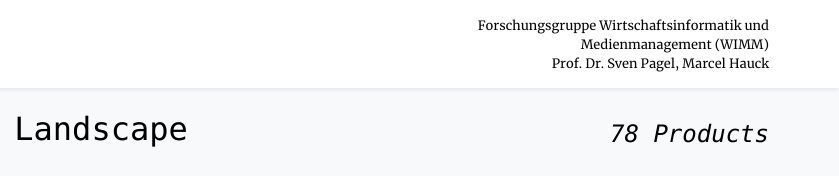
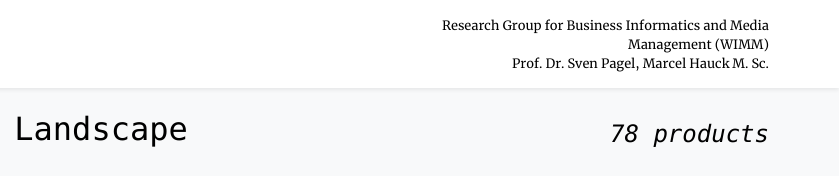
Before and after one commit to m-hauck/ai-media-technology-landscape, a website: page index.html in a window 1280 px wide. Shown: the top 176 px of the page, 441-1280 px from the left. Drawn offline with Linux system fonts and the light colour scheme; a web font is replaced by a local one.

Commit message:
refactor: update wording

```diff
--- a/index.html
+++ b/index.html
@@ -39,9 +39,9 @@
                     id="header-authors"
                 >
                     <span class="header-creators">
-                        Forschungsgruppe Wirtschaftsinformatik und
-                        Medienmanagement (WIMM)<br />
-                        Prof. Dr. Sven Pagel, Marcel Hauck
+                        Research Group for Business Informatics and Media
+                        Management (WIMM)<br />
+                        Prof. Dr. Sven Pagel, Marcel Hauck M. Sc.
                     </span>
                 </a>
             </div>
@@ -52,7 +52,7 @@
             <h1 id="headline">
                 AI Media Technology Landscape
                 <span class="counter-text"
-                    ><span id="count-total">0</span> Products</span
+                    ><span id="count-total">0</span> products</span
                 >
             </h1>
             <template id="product-template">
```
